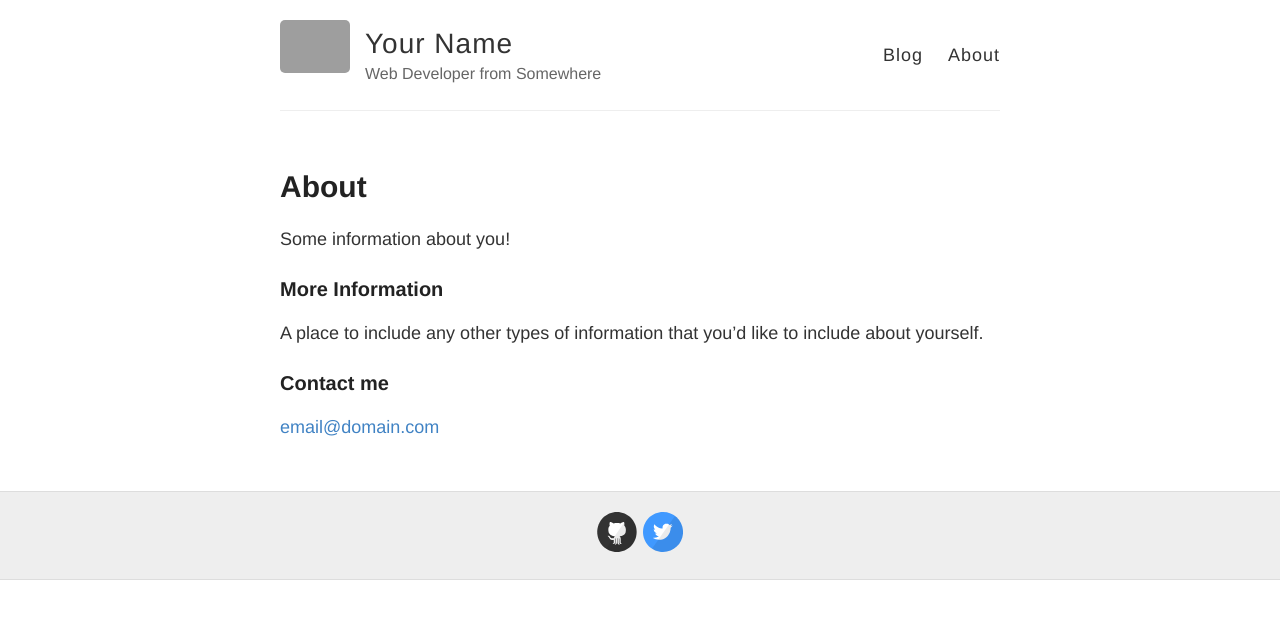
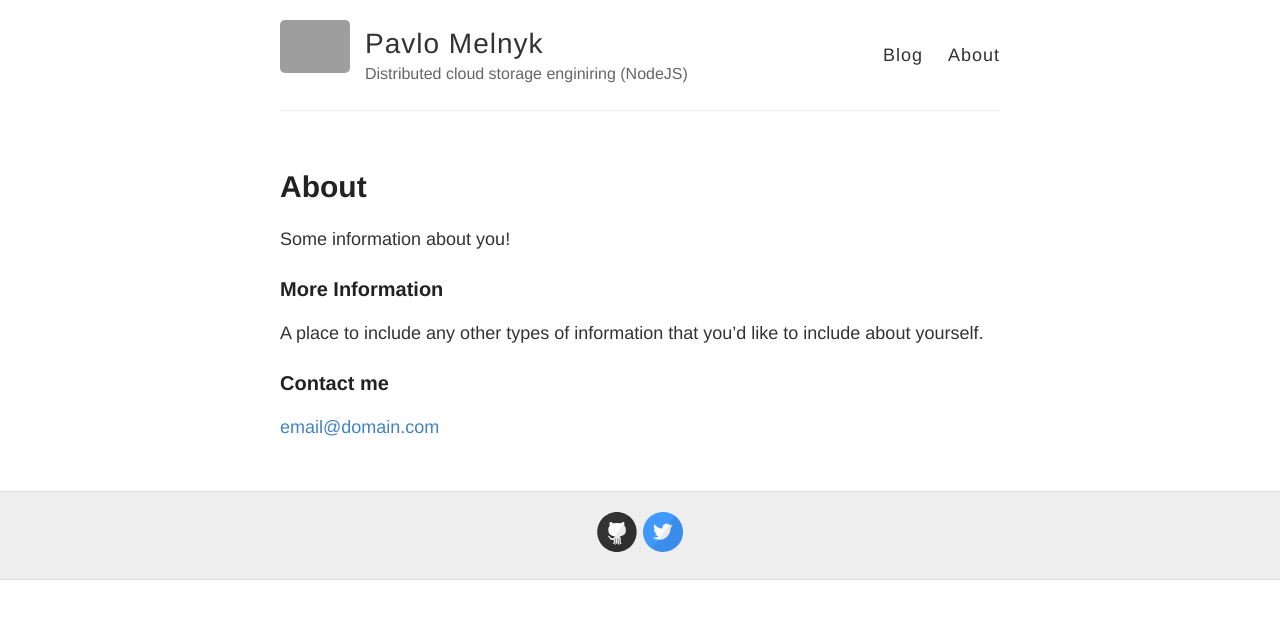
Before and after one commit to PavelMelnyk/PavelMelnyk.github.io, a Jekyll site: the page built from about.md, in a window 1280 px wide. Shown: the top 619 px of the page. Built offline with Jekyll 4.4.1, drawn with Linux system fonts in a browser that asks for light colours; grey boxes are pictures that could not be loaded.

Commit message:
Litle Update about me

```diff
--- a/_config.yml
+++ b/_config.yml
@@ -3,10 +3,10 @@
 #
 
 # Name of your site (displayed in the header)
-name: Your Name
+name: Pavlo Melnyk
 
 # Short bio or description (displayed in the header)
-description: Web Developer from Somewhere
+description: Distributed cloud storage enginiring (NodeJS)
 
 # URL of your avatar or profile pic (you could use your GitHub profile pic)
 avatar: https://raw.githubusercontent.com/barryclark/jekyll-now/master/images/jekyll-logo.png
```
